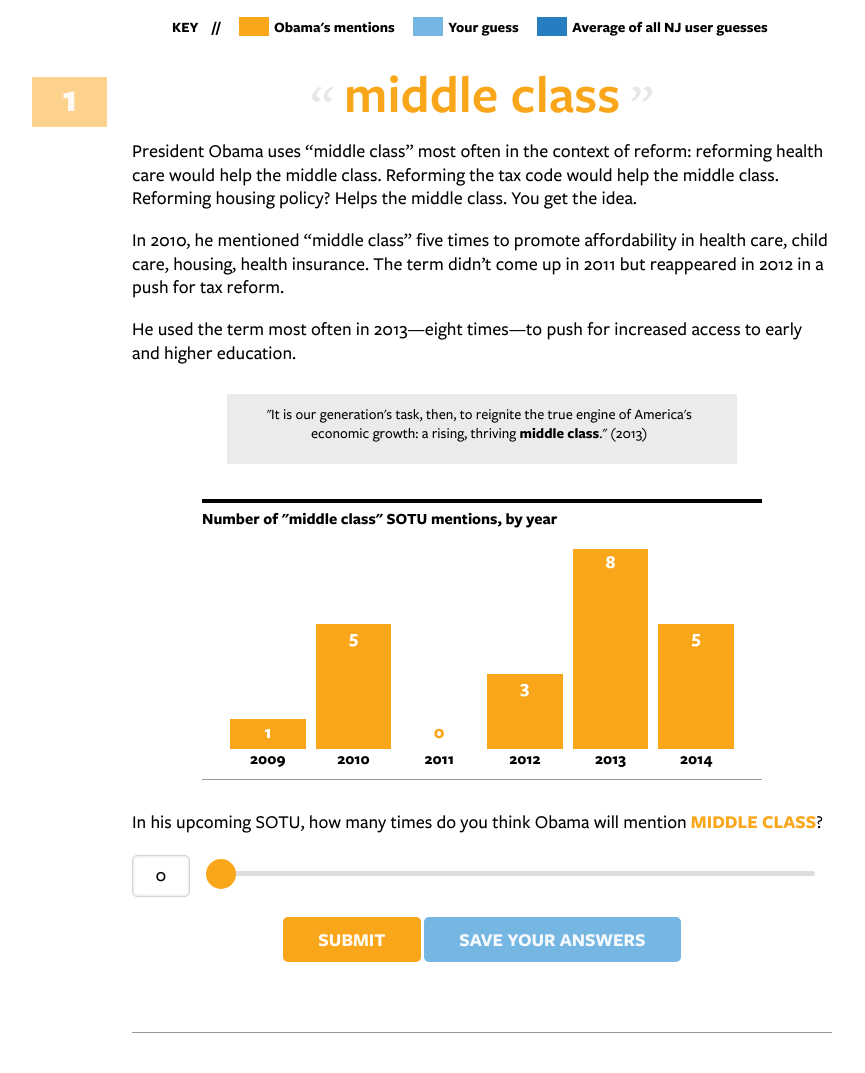
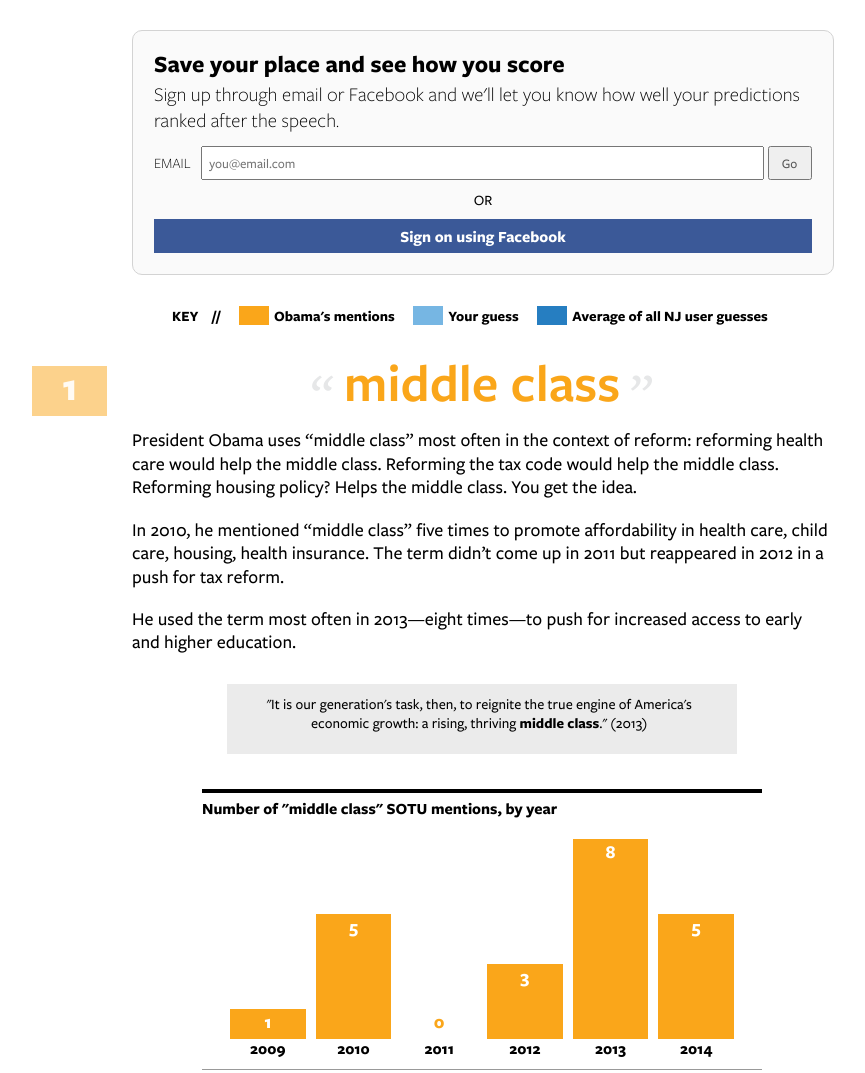
Before and after one commit to arm5077/sotu-over-under, a website: page public/index.html in a window 1280 px wide. Shown: the top 1073 px of the page, without its empty margins (158-1023 px from the left). Drawn offline with nearby package versions, Linux system fonts and the light colour scheme; some packages are replaced by stand-ins of ours.

Commit message:
Changes placement of login box

```diff
--- a/public/index.html
+++ b/public/index.html
@@ -28,6 +28,12 @@
 <body>
 	<div class="content" ng-controller="sotuController">
 
+		<login></login>
+
+		<div class="success" ng-show="registered_yet">
+			<i class="fa fa-check-circle"></i> You're logged in!
+		</div>
+
 		<ul class="legend">
 			<li>KEY<span class="removeMobile">&nbsp; &nbsp; &nbsp;//</span></li>
 			<li><div class="block" id="obamas">Obama's mentions</div></li>
@@ -35,9 +41,6 @@
 			<li><div class="block" id="theirs">Average of all NJ user guesses</div></li>
 		</ul>
 
-		<div class="success" ng-show="registered_yet">
-			<i class="fa fa-check-circle"></i> You're logged in!
-		</div>
 		<div class="guessContainer" ng-repeat="keyword in keywords"  ng-init="submitted='submit'" number="{{$index + 1}}" >
 			<h1 class="phrase">{{ keyword.phrase }}</h1>
 			<div ng-bind-html="renderHTML(keyword.intro);"></div>
@@ -60,7 +63,7 @@
 			</div>
 			<div class="buttonBox">
 				<input type="button" ng-class="{'submit submitted': submitted == 'submitted', submit: submitted != 'submitted'}" value="{{submitted}}" ng-click="submitGuess(keyword.guess, keyword); submitted = 'submitted';" />
-				<input type="button" class="register" ng-hide="registered_yet" ng-click="insertLogin($event)" value="Save your answers" />
+				<!--<input type="button" class="register" ng-hide="registered_yet" ng-click="insertLogin($event)" value="Save your answers" />-->
 			</div>
 		</div>
 
--- a/public/login.html
+++ b/public/login.html
@@ -1,13 +1,9 @@
 <div class="login" ng-hide="registered_yet">
-	<h1>Save your place</h1>
-	<h2>Sign up to save your score and check back after the speech to see how you did.</h2>
+	<h1>Save your place and see how you score</h1>
+	<h2>Sign up through email or Facebook and we'll let you know how well your predictions ranked after the speech.</h2>
 	<label>Email</label>
 	<input type="text" placeholder="you@email.com" ng-model="email"/>
 	<input type="button" value="Go" ng-click="submitUser(); registered_yet=true">
 	<label id="or">or</label>
 	<input type="button" class="facebook" value="Sign on using Facebook" ng-click="FBlogin()" />
 </div>
-
-<div class="success" ng-show="registered_yet">
-	<i class="fa fa-check-circle"></i> You're logged in!
-</div>
--- a/public/styles.css
+++ b/public/styles.css
@@ -120,7 +120,7 @@ body {
 			color: rgba(255,255,255,.9);
 		}
 
-		.content .guessContainer .login {
+ 			.login {
 			width: 94%;
 			background-color: #fafafa;
 			padding: 3%;
@@ -129,21 +129,21 @@ body {
 			border: 1px solid lightgray
 		}
 
-			.content .guessContainer .login h1 {
+			.login h1 {
 				margin: 0;
 				padding: 0;
 				line-height: 1em;
 				font-size:18pt;
 			}
 
-			.content .guessContainer .login h2 {
+			.login h2 {
 				margin: 5px 0px 13px;
 				padding: 0;
 				font-weight: 100;
 				font-size: 15pt;
 			}
 
-			.content .guessContainer .login label , #or {
+			.login label , #or {
 				font-weight:100;
 				margin-top:10px;
 				font-size:11pt;
@@ -161,21 +161,21 @@ body {
 					margin: 10px 0px;
 				}
 
-			.content .guessContainer .login input[type=text]{
+			.login input[type=text]{
 				width: 83%;
 				padding: 1%;
 				font-family: FreightSans, sans-serif;
 				color: #555;
 			}
 
-			.content .guessContainer .login input[type=button]{
+			.login input[type=button]{
 				padding: 1%;
 				font-family: FreightSans, sans-serif;
 				color: #555;
 				width:6.7%;
 			}
 
-			.content .guessContainer .login input[type=button].facebook {
+			.login input[type=button].facebook {
 
 				width:100%;
 				background-color: #3B5998;
```
